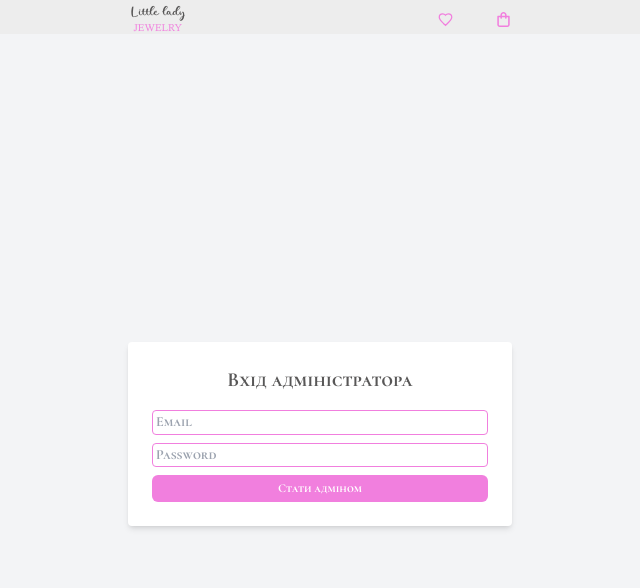
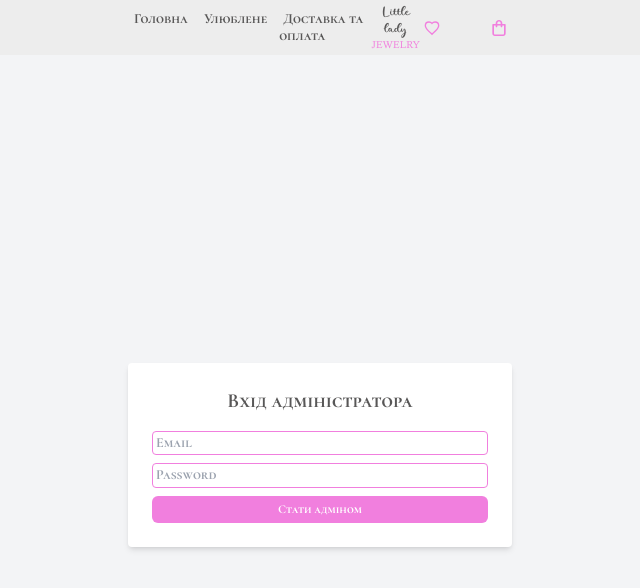
Before and after one commit to OleksandrKhokhlov/little-lady-jewelry, a Next.js app in the folder frontend/little-lady-jewelry/: page /admin/login in a window 1280 px wide. Shown: the top 588 px of the page, without its empty margins (320-960 px from the left). Built offline with nearby package versions, Linux system fonts and the light colour scheme; no server answers.

Commit message:
style(header.tsx): update style

```diff
--- a/frontend/little-lady-jewelry/src/app/layout.tsx
+++ b/frontend/little-lady-jewelry/src/app/layout.tsx
@@ -30,7 +30,7 @@ export default function RootLayout({
       </head>
       <body className="font-cormorant">
         <ProductProvider>
-          <Header />
+          <Header className="mb-3 md:mb-1"/>
           <main>{children}</main>
           <Toaster containerStyle={{ marginTop: 30 }} />
         </ProductProvider>
--- a/frontend/little-lady-jewelry/src/components/header.tsx
+++ b/frontend/little-lady-jewelry/src/components/header.tsx
@@ -9,6 +9,7 @@ import { Logo } from "./logo";
 import { ModalBurgerMenu } from "./modalBurgerMenu";
 import { ModalCart } from "./modalCart";
 import { useProduktContext } from "@/lib";
+import { NavMenu } from "./navMenu";
 
 interface Props {
   className?: string;
@@ -31,7 +32,7 @@ export const Header: React.FC<Props> = ({ className }) => {
           icon={
             <Icon
               iconId="icon-Burger"
-              className="w-5 h-[15px] fill-[var(--accent-color)]"
+              className="w-4 h-[16px] fill-[var(--accent-color)]"
             />
           }
           onClick={() => {
@@ -40,25 +41,26 @@ export const Header: React.FC<Props> = ({ className }) => {
           }}
           className="md:hidden  w-[72px]"
         />
+        <NavMenu className="hidden"/>
         <Logo />
         <div className="flex items-center justify-between gap-11">
-          <Link href={"./favorite"} className="relative">
+          <Link href={"./favorite"} className="relative h-[100%] p-1">
             <Icon
               iconId="icon-Heart"
-              className="size-[15px] fill-[var(--accent-color)] stroke-2"
+              className="size-[16px] fill-[var(--accent-color)] stroke-2"
             />
             {favoriteProdukts.length > 0 && isClient && (
-              <span className="absolute top-0 left-[50%] transform -translate-x-1/2 text-[10px] block">
+              <span className="absolute top-[45%] left-[50%] transform -translate-x-1/2 -translate-y-1/2 text-[10px] block">
                 {favoriteProdukts.length}
               </span>
             )}
           </Link>
           <Button
-            className="relative"
+            className="relative h-[100%] p-1"
             icon={
               <Icon
                 iconId="icon-Cart"
-                className=" w-[13px] h-[15px] fill-[var(--accent-color)]"
+                className=" w-[14px] h-[16px] fill-[var(--accent-color)]"
               />
             }
             onClick={() => {
```
